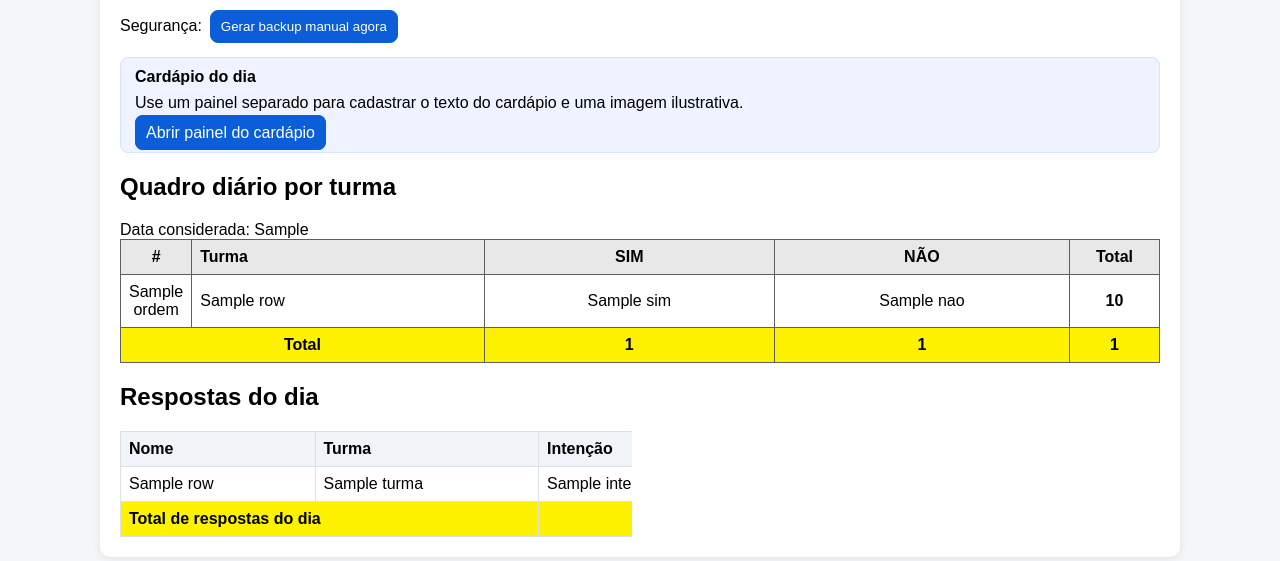
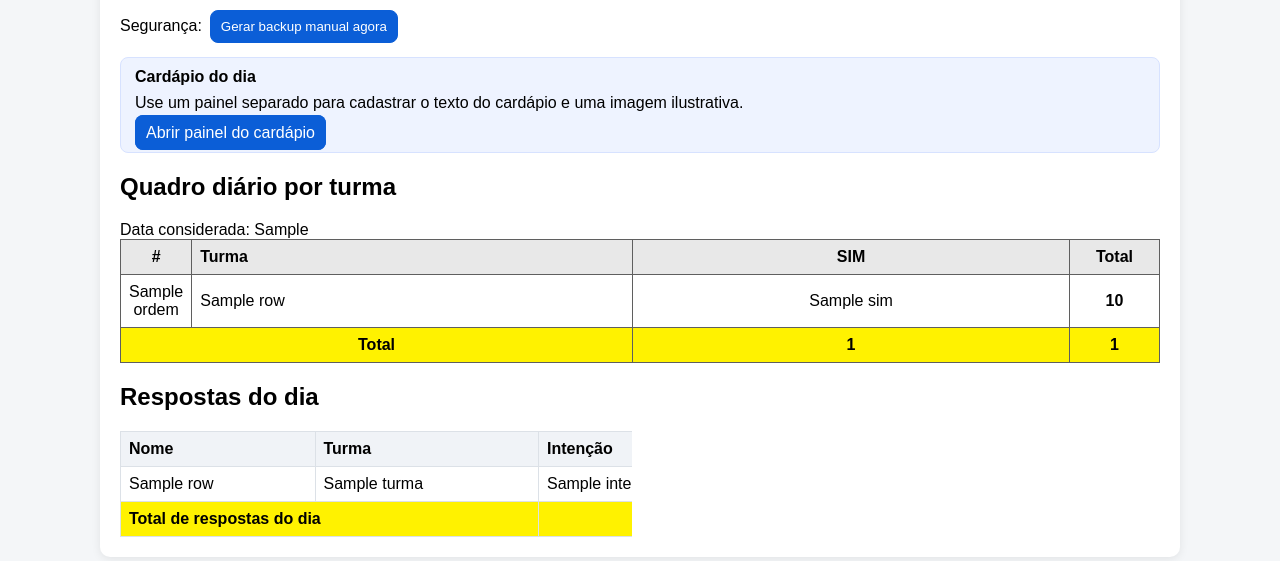
Before and after one commit to FranciscoCarlos1/ALMOCO, a Flask app: template templates/admin.html in a window 1280 px wide. Shown: the part 577-1138 px from the top of the page. Run offline with Flask 3, Linux system fonts and the light colour scheme; the template is opened without the code that fills it: most values are stand-ins (such as "Sample title", 1, 10 or a date in 2020).

Commit message:
Remove NO column from daily panel

```diff
--- a/templates/admin.html
+++ b/templates/admin.html
@@ -146,7 +146,6 @@
                 <th class="center" style="width:50px">#</th>
                 <th>Turma</th>
                 <th class="center">SIM</th>
-                <th class="center">NÃO</th>
                 <th class="center" style="width:90px">Total</th>
               </tr>
             </thead>
@@ -156,7 +155,6 @@
                 <td class="center">{{ row.ordem }}</td>
                 <td>{{ row.turma_nome }}</td>
                 <td class="center">{{ row.sim }}</td>
-                <td class="center">{{ row.nao }}</td>
                 <td class="center"><strong>{{ row.total }}</strong></td>
               </tr>
               {% endfor %}
@@ -165,7 +163,6 @@
               <tr class="total-row">
                 <th class="center" colspan="2">Total</th>
                 <th class="center">{{ total_sim }}</th>
-                <th class="center">{{ total_nao }}</th>
                 <th class="center">{{ total_respostas_dia }}</th>
               </tr>
             </tfoot>
```
